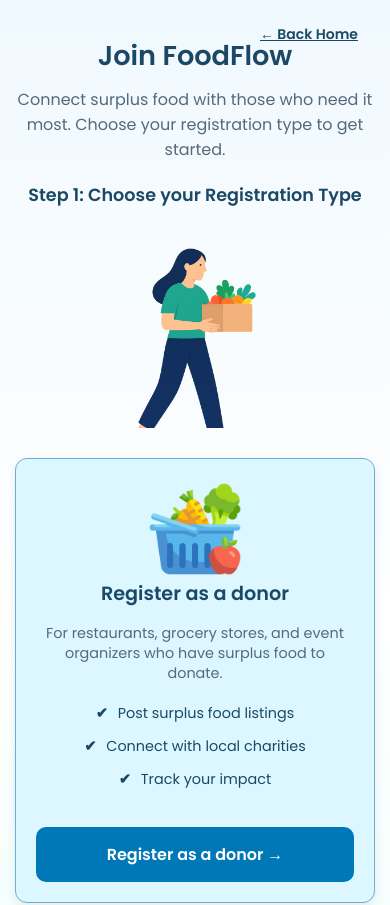
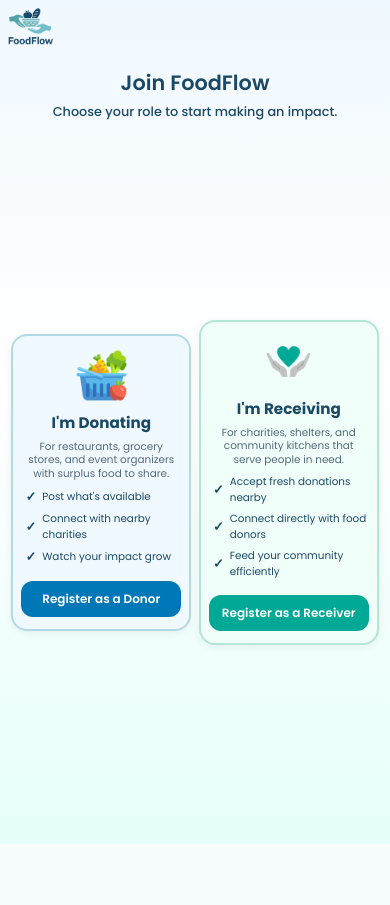
Before and after one commit to SOEN490-CAPSTONE2026/FoodFlow, a React (Create React App) app in the folder frontend/: page /register in a window 390 px wide. Shown: the top 905 px of the page. After the commit the page ends 844 px from the top, so only its background shows below. Built offline with nearby package versions, Linux system fonts and the light colour scheme; no server answers.

Commit message:
#59 Update registration page layout and styles

```diff
--- a/frontend/src/components/RegisterType.js
+++ b/frontend/src/components/RegisterType.js
@@ -1,8 +1,9 @@
 import React from "react";
 import { useNavigate } from "react-router-dom";
-import RegistrationIllustration from "../assets/illustrations/registration-illustration.png";
+import RegistrationIllustration from "../assets/illustrations/registration-illustration2.png";
 import DonorIcon from "../assets/icons/donor-icon.png";
 import ReceiverIcon from "../assets/icons/receiver-icon.png";
+import Logo from "../assets/Logo.png";
 import "../style/RegisterType.css";
 
 const RegisterType = () => {
@@ -10,23 +11,37 @@
 
   return (
     <div className="register-type-page">
-      <button
-        className="back-home-button"
-        onClick={() => navigate("/")}
-        aria-label="Go back to homepage"
-      >
-        ← Back Home
-      </button>
+      <div className="logo-container" onClick={() => navigate("/")} style={{ cursor: 'pointer' }}>
+        <img src={Logo} alt="FoodFlow Logo" className="logo" />
+      </div>
+
       <div className="intro">
         <h1>Join FoodFlow</h1>
-        <p>
-          Connect surplus food with those who need it most. Choose your
-          registration type to get started.
+        <p className="subtitle">
+          Choose your role to start making an impact.
         </p>
-        <h2>Step 1: Choose your Registration Type</h2>
       </div>
 
       <div className="content">
+        <div className="option-card donor">
+          <img src={DonorIcon} alt="Donor Icon" height={129} width={129} />
+          <h3>I'm Donating</h3>
+          <p>
+            For restaurants, grocery stores, and event organizers with surplus food to share.
+          </p>
+          <ul>
+            <li>Post what's available</li>
+            <li>Connect with nearby charities</li>
+            <li>Watch your impact grow</li>
+          </ul>
+          <button
+            className="register-button donor-button"
+            onClick={() => navigate("/register/donor")}
+          >
+            Register as a Donor
+          </button>
+        </div>
+
         <div className="illustration">
           <img
             src={RegistrationIllustration}
@@ -36,55 +51,25 @@
           />
         </div>
 
-        <div className="registration-options">
-          <div className="option-card donor">
-            <img src={DonorIcon} alt="Donor Icon" height={129} width={129} />
-            <h3>Register as a donor</h3>
+        <div className="option-card receiver">
+          <img src={ReceiverIcon} alt="Receiver Icon" height={129} width={129} />
+          <h3>I'm Receiving</h3>
           <p>
-              For restaurants, grocery stores, and event organizers who have
-              surplus food to donate.
+            For charities, shelters, and community kitchens that serve people in need.
           </p>
           <ul>
-              <li>Post surplus food listings</li>
-              <li>Connect with local charities</li>
-              <li>Track your impact</li>
-            </ul>
-            <button
-              className="register-button donor-button"
-              onClick={() => navigate("/register/donor")}
-            >
-              Register as a donor →
-            </button>
-          </div>
-
-          <div className="option-card receiver">
-            <img src={ReceiverIcon} alt="Receiver Icon" height={129} width={129} />
-            <h3>Register as a receiver</h3>
-            <p>
-              For charities, shelters, and community kitchens that serve people
-              in need.
-            </p>
-            <ul>
-              <li>Receive food donations</li>
-              <li>Get matched with nearby donors</li>
-              <li>Help feed your community</li>
+            <li>Accept fresh donations nearby</li>
+            <li>Connect directly with food donors</li>
+            <li>Feed your community efficiently</li>
           </ul>
           <button
             className="register-button receiver-button"
             onClick={() => navigate("/register/receiver")}
           >
-              Register as a receiver →
+            Register as a Receiver
           </button>
         </div>
       </div>
-      </div>
-
-      {/* Back button */}
-      {/* <div className="back-container">
-        <button className="back-button" onClick={() => navigate("/")}>
-          Back to Home
-        </button> */}
-      {/* </div> */}
     </div>
   );
 };
--- a/frontend/src/style/RegisterType.css
+++ b/frontend/src/style/RegisterType.css
@@ -1,24 +1,63 @@
 .register-type-page {
     font-family: "Inter", sans-serif;
     background: linear-gradient(to bottom, #F0F9FF 0%, #FFFFFF 45%, #E6FFFA 100%);
-    min-height: 100vh;
-    padding: 40px;
+    height: 100vh;
+    padding: 20px 40px;
     color: #1B4965;
     display: flex;
     flex-direction: column;
     justify-content: center;
+    align-items: center;
+    position: relative;
+    overflow: hidden;
+}
+
+.logo-container {
+    position: absolute;
+    top: 30px;
+    left: 40px;
+    display: flex;
+    align-items: center;
+    gap: 15px;
+    transition: transform 0.2s ease;
+}
+
+.logo-container:hover {
+    transform: scale(1.05);
+}
+
+.logo-container .logo {
+    width: 100px;
+    height: auto;
+}
+
+.logo-container .logo-text {
+    font-size: 2.2rem;
+    font-weight: 700;
+    color: #1B4965;
 }
 
 .intro {
     text-align: center;
-    margin-bottom: 40px;
-    margin-top: 20px;
+    margin-bottom: 20px;
+    flex-shrink: 0;
 }
+
 .intro h1 {
-    font-size: 2rem;
+    font-size: 2.5rem;
     font-weight: 600;
     color: #1B4965;
     margin-bottom: 10px;
+}
+
+.intro .subtitle {
+    color: #1B4965;
+    font-size: 1.1rem;
+    font-weight: 500;
+    margin-top: 5px;
+    max-width: 700px;
+    margin-left: auto;
+    margin-right: auto;
 }
 
 .intro p {
@@ -37,9 +76,14 @@
 
 .content {
     display: flex;
-    align-items: flex-start;
+    align-items: center;
     justify-content: center;
-    gap: 40px;
+    gap: 30px;
+    max-width: 1400px;
+    width: 100%;
+    flex: 1;
+    min-height: 0;
+    max-height: calc(100vh - 200px);
 }
 
 .registration-options {
@@ -51,106 +95,122 @@
     display: flex;
     justify-content: center;
     align-items: center;
+    flex-shrink: 0;
+    height: 100%;
+    max-height: 100%;
 }
 
 .illustration img {
-    max-height: 70vh;
+    max-height: 100%;
+    height: auto;
     max-width: 100%;
-    height: auto;
+    width: auto;
     object-fit: contain;
+    display: block;
 }
 
 .option-card {
-    border-radius: 12px;
-    padding: 25px;
-    width: 450px;
-    min-height: 555px;
-    height: auto;
-    box-shadow: 0 4px 12px rgba(0, 0, 0, 0.08);
+    border-radius: 16px;
+    padding: 25px 20px;
+    width: 380px;
+    max-height: 100%;
+    box-shadow: 0 2px 8px rgba(0, 0, 0, 0.06);
     transition: transform 0.25s ease, box-shadow 0.25s ease, border-color 0.25s ease;
     cursor: pointer;
     display: flex;
     flex-direction: column;
     justify-content: space-between;
     text-align: center;
+    border: 2px solid transparent;
+    flex-shrink: 1;
+    overflow-y: auto;
 }
 
 .option-card img {
     display: block;
-    margin: 0 auto;
+    margin: 0 auto 15px auto;
     max-width: 100%;
     height: auto;
+    width: 100px;
+    height: 100px;
 }
 
 .option-card.donor {
-    background: #DCF7FF;
-    border: 1px solid #6CADD5;
+    background: #F0F9FF;
+    border: 2px solid #B3D9E6;
 }
 
 .option-card.receiver {
-    background: #E6FFF7;
-    border: 1px solid #3EB08C;
+    background: #F0FFF9;
+    border: 2px solid #B3E6D5;
 }
 
 .option-card:hover {
-    transform: translateY(-8px);
-    box-shadow: 0 8px 20px rgba(0, 0, 0, 0.15);
+    transform: translateY(-5px);
+    box-shadow: 0 8px 24px rgba(0, 0, 0, 0.12);
 }
 
 .option-card.donor:hover {
-    border-color: #0074d9;
+    border-color: #0077B6;
 }
 
 .option-card.receiver:hover {
-    border-color: #00a98f;
+    border-color: #00A896;
 }
 
 .option-card h3 {
-    font-size: 1.3rem;
-    font-weight: 600;
-    margin-bottom: 15px;
+    font-size: 1.35rem;
+    font-weight: 700;
+    margin-bottom: 12px;
+    color: #1B4965;
 }
 
 .option-card p {
-    font-size: 0.95rem;
+    font-size: 0.88rem;
     color: #55697a;
-    margin-bottom: 20px;
-    line-height: 1.4;
+    margin-bottom: 18px;
+    line-height: 1.5;
 }
 
 .option-card ul {
     list-style: none;
     padding: 0;
-    margin: 0 0 25px 0;
-    text-align: center;
+    margin: 0 0 20px 0;
+    text-align: left;
 }
 
 .option-card li {
-    margin-bottom: 12px;
+    margin-bottom: 10px;
     display: flex;
     align-items: center;
-    justify-content: center;
+    justify-content: flex-start;
     gap: 10px;
+    padding-left: 15px;
+    font-size: 0.88rem;
+    color: #1B4965;
 }
 
 .option-card li::before {
-    content: "✔";
+    content: "✓";
     color: #1B4965;
     font-weight: bold;
     flex-shrink: 0;
+    font-size: 1.1rem;
 }
 
 .register-button {
     display: inline-block;
-    padding: 15px 15px;
+    padding: 14px 20px;
     border: none;
-    border-radius: 10px;
+    border-radius: 12px;
     cursor: pointer;
-    transition: 0.2s;
+    transition: background-color 0.2s, transform 0.1s;
     font-weight: 600;
     color: #fff;
     width: 100%;
-    font-size: 1rem;
+    font-size: 0.95rem;
+    margin-top: auto;
+    flex-shrink: 0;
 }
 
 .donor-button {
@@ -158,7 +218,8 @@
 }
 
 .donor-button:hover {
-    background: #005bb5;
+    background: #005a8f;
+    transform: translateY(-2px);
 }
 
 .receiver-button {
@@ -167,6 +228,7 @@
 
 .receiver-button:hover {
     background: #008d76;
+    transform: translateY(-2px);
 }
 
 .back-container {
@@ -193,165 +255,355 @@
 /* Responsive Styles */
 @media (max-width: 1200px) {
     .content {
-        gap: 30px;
+        gap: 25px;
+        max-height: calc(100vh - 180px);
     }
 
     .option-card {
-        width: 350px;
-        min-height: 500px;
+        width: 280px;
+        padding: 20px 18px;
     }
 
-    .illustration img {
-        max-height: 60vh;
+    .intro h1 {
+        font-size: 2.2rem;
+    }
+
+    .intro .subtitle {
+        font-size: 1rem;
     }
 }
 
 @media (max-width: 1024px) {
     .register-type-page {
-        padding: 30px;
+        padding: 15px 20px;
     }
 
     .content {
-        gap: 25px;
-    }
-
-    .registration-options {
-        gap: 15px;
+        gap: 20px;
+        max-height: calc(100vh - 160px);
     }
 
     .option-card {
-        width: 320px;
-        min-height: 480px;
-        padding: 20px;
+        width: 250px;
+        padding: 18px 15px;
     }
 
-    .illustration img {
-        max-height: 50vh;
+    .option-card img {
+        width: 80px;
+        height: 80px;
+        margin-bottom: 12px;
+    }
+
+    .option-card h3 {
+        font-size: 1.2rem;
+        margin-bottom: 10px;
+    }
+
+    .option-card p {
+        font-size: 0.82rem;
+        margin-bottom: 15px;
+    }
+
+    .option-card ul {
+        margin-bottom: 15px;
+    }
+
+    .option-card li {
+        font-size: 0.82rem;
+        margin-bottom: 8px;
+    }
+
+    .intro h1 {
+        font-size: 2rem;
+        margin-bottom: 8px;
+    }
+
+    .intro .subtitle {
+        font-size: 0.95rem;
     }
 }
 
 @media (max-width: 900px) {
     .content {
-        gap: 20px;
+        gap: 15px;
+        max-height: calc(100vh - 150px);
     }
 
     .option-card {
-        width: 280px;
-        min-height: 520px;
-    }
-
-    .illustration img {
-        max-height: 45vh;
+        width: 230px;
+        padding: 15px 12px;
     }
 
     .option-card h3 {
-        font-size: 1.2rem;
+        font-size: 1.1rem;
     }
 
     .option-card p {
-        font-size: 0.9rem;
+        font-size: 0.78rem;
+        margin-bottom: 12px;
+    }
+
+    .option-card ul {
+        margin-bottom: 12px;
+    }
+
+    .option-card li {
+        font-size: 0.78rem;
+        margin-bottom: 6px;
+    }
+
+    .register-button {
+        padding: 12px 16px;
+        font-size: 0.88rem;
     }
 }
 
 @media (max-width: 768px) {
     .register-type-page {
-        padding: 20px;
-        justify-content: flex-start;
+        padding: 15px;
+        height: 100vh;
+        overflow: hidden;
+    }
+
+    .logo-container {
+        top: 10px;
+        left: 10px;
+    }
+
+    .logo-container .logo {
+        width: 50px;
+    }
+
+    .intro {
+        margin-bottom: 15px;
+        margin-top: 60px;
+    }
+
+    .intro h1 {
+        font-size: 1.6rem;
+        margin-bottom: 6px;
+    }
+
+    .intro .subtitle {
+        font-size: 0.9rem;
     }
 
     .content {
-        flex-direction: column;
+        flex-direction: row;
         align-items: center;
-        gap: 30px;
-    }
-
-    .registration-options {
-        flex-direction: row;
-        gap: 20px;
-        width: 100%;
-        justify-content: center;
+        gap: 12px;
+        max-height: calc(100vh - 140px);
     }
 
     .option-card {
-        width: 100%;
-        max-width: 300px;
-        min-height: auto;
+        width: 48%;
+        max-width: none;
+        padding: 15px 12px;
     }
 
-    .illustration img {
-        max-height: 250px;
+    .option-card img {
+        width: 70px;
+        height: 70px;
+        margin-bottom: 10px;
+    }
+
+    .option-card h3 {
+        font-size: 1.1rem;
+        margin-bottom: 8px;
+    }
+
+    .option-card p {
+        font-size: 0.78rem;
+        margin-bottom: 10px;
+        line-height: 1.4;
+    }
+
+    .option-card ul {
+        margin-bottom: 12px;
+    }
+
+    .option-card li {
+        font-size: 0.78rem;
+        margin-bottom: 6px;
+        padding-left: 8px;
+        gap: 8px;
+    }
+
+    .register-button {
+        padding: 11px 14px;
+        font-size: 0.85rem;
+    }
+
+    /* Hide illustration on tablet and mobile */
+    .illustration {
+        display: none;
     }
 }
 
 @media (max-width: 640px) {
-    .registration-options {
-        flex-direction: column;
-        align-items: center;
-        gap: 20px;
+    .intro h1 {
+        font-size: 1.5rem;
+    }
+
+    .intro .subtitle {
+        font-size: 0.85rem;
+    }
+
+    .option-card h3 {
+        font-size: 1rem;
+    }
+
+    .option-card p {
+        font-size: 0.72rem;
+    }
+
+    .option-card li {
+        font-size: 0.72rem;
+    }
+
+    .register-button {
+        font-size: 0.8rem;
+    }
+}
+
+/* Small laptops and specific height constraints */
+@media (max-height: 800px) and (min-width: 769px) {
+    .register-type-page {
+        padding: 15px 30px;
+    }
+
+    .intro {
+        margin-bottom: 15px;
+    }
+
+    .intro h1 {
+        font-size: 2rem;
+        margin-bottom: 8px;
+    }
+
+    .intro .subtitle {
+        font-size: 1rem;
+    }
+
+    .content {
+        max-height: calc(100vh - 150px);
     }
 
     .option-card {
-        max-width: 400px;
-        width: 100%;
+        padding: 18px 16px;
+        width: 280px;
     }
 
-    .illustration img {
-        max-height: 200px;
+    .option-card img {
+        width: 85px;
+        height: 85px;
+        margin-bottom: 12px;
+    }
+
+    .option-card h3 {
+        font-size: 1.25rem;
+        margin-bottom: 10px;
+    }
+
+    .option-card p {
+        font-size: 0.85rem;
+        margin-bottom: 12px;
+    }
+
+    .option-card ul {
+        margin-bottom: 15px;
+    }
+
+    .option-card li {
+        font-size: 0.85rem;
+        margin-bottom: 8px;
+    }
+
+    .register-button {
+        padding: 12px 18px;
+        font-size: 0.9rem;
     }
 }
 
 @media (max-width: 480px) {
     .register-type-page {
-        padding: 15px;
+        padding: 12px 8px;
+        height: 100vh;
+        overflow: hidden;
+    }
+
+    .logo-container {
+        top: 8px;
+        left: 8px;
+    }
+
+    .logo-container .logo {
+        width: 45px;
+    }
+
+    .intro {
+        margin-top: 55px;
+        margin-bottom: 12px;
     }
 
     .intro h1 {
-        font-size: 1.7rem;
+        font-size: 1.3rem;
+        margin-bottom: 5px;
     }
 
-    .intro h2 {
-        font-size: 1.1rem;
-        margin-top: 20px;
+    .intro .subtitle {
+        font-size: 0.8rem;
+    }
+
+    .content {
+        gap: 8px;
+        max-height: calc(100vh - 120px);
     }
 
     .option-card {
-        padding: 20px;
+        width: 48%;
+        padding: 12px 8px;
     }
 
     .option-card img {
-        height: 100px;
-        width: 100px;
+        width: 55px;
+        height: 55px;
+        margin-bottom: 8px;
     }
 
-    .illustration img {
-        max-height: 180px;
+    .option-card h3 {
+        font-size: 0.95rem;
+        margin-bottom: 6px;
+    }
+
+    .option-card p {
+        font-size: 0.65rem;
+        margin-bottom: 8px;
+        line-height: 1.3;
+    }
+
+    .option-card ul {
+        margin-bottom: 10px;
     }
 
     .option-card li {
-        font-size: 0.9rem;
+        font-size: 0.65rem;
+        margin-bottom: 5px;
+        padding-left: 4px;
+        gap: 6px;
+    }
+
+    .option-card li::before {
+        font-size: 0.8rem;
+    }
+
+    .register-button {
+        padding: 9px 10px;
+        font-size: 0.75rem;
+    }
+
+    /* Hide illustration on phone */
+    .illustration {
+        display: none;
     }
 }
-
-.back-home-button {
-  position: absolute;
-  top: 24px;
-  right: 32px;
-  background: transparent;
-  color: #1B4965;
-  border: none;
-  font-weight: 600;
-  font-size: 14px;
-  cursor: pointer;
-  text-decoration: underline;
-  transition: color 0.2s ease;
-}
-
-.back-home-button:hover {
-  color: #609B7E;
-}
-
-.back-home-button:focus-visible {
-  outline: 2px solid #609B7E;
-  outline-offset: 2px;
-  border-radius: 4px;
-}
```
Lines whose indentation alone changed are shown as unchanged.
